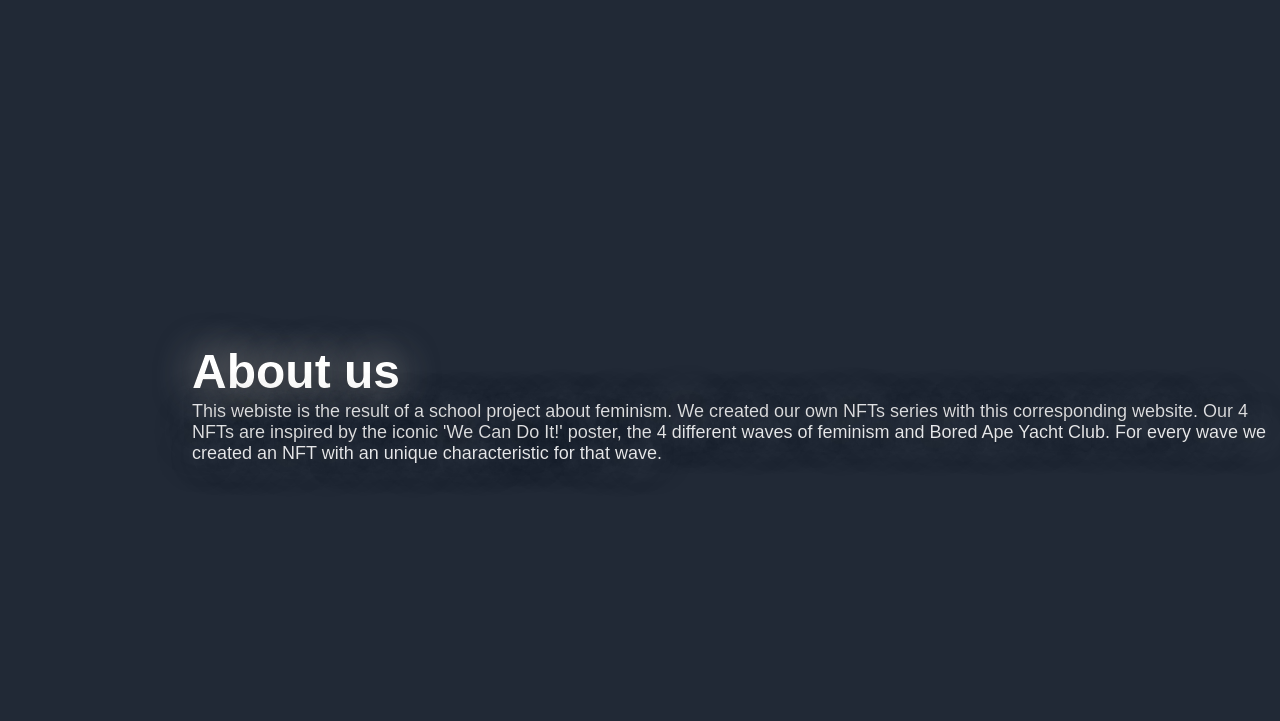
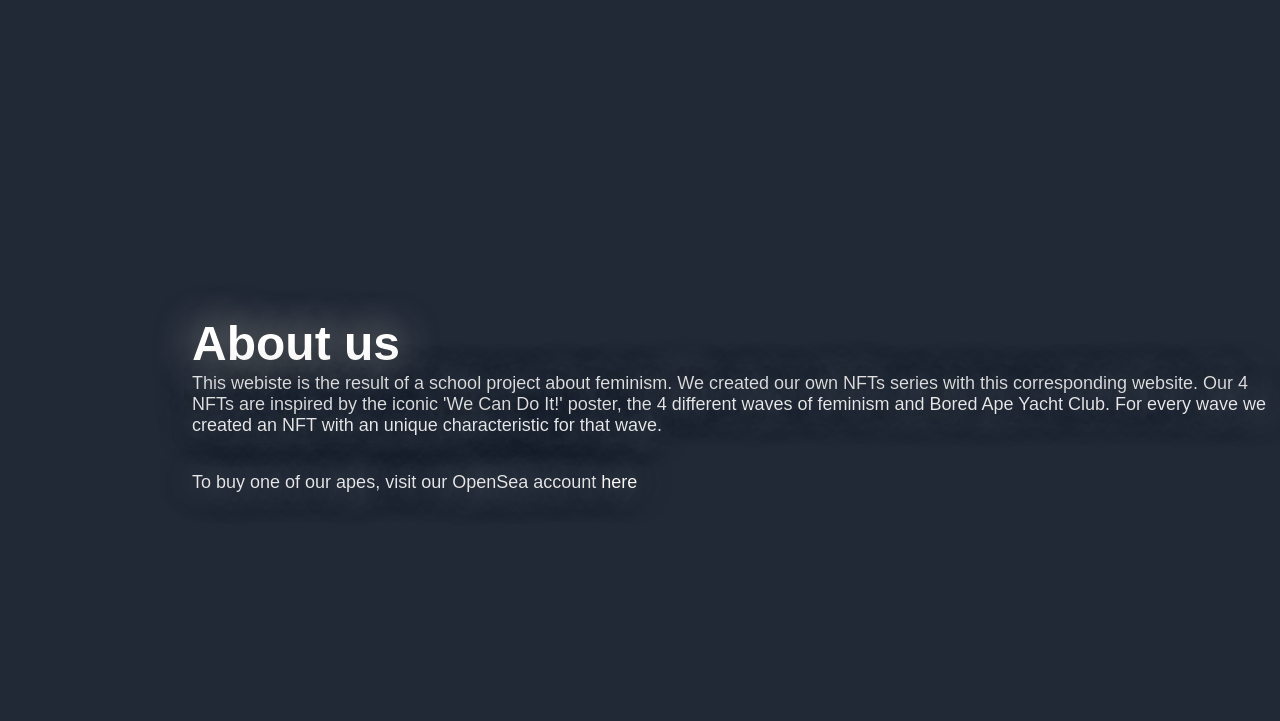
Before and after one commit to semoudeveldhuis/Empowering-Apes, a plain HTML site: page about.html in a window 1280 px wide. Shown: the part 79-800 px from the top of the page. Drawn offline with Linux system fonts and the light colour scheme.

Commit message:
Update about.html

```diff
--- a/about.html
+++ b/about.html
@@ -32,6 +32,8 @@
                 <p class="sidekick-text">This webiste is the result of a school project about feminism. We created our own NFTs series with this corresponding website.
 Our 4 NFTs are inspired by the iconic 'We Can Do It!' poster, the 4 different waves of feminism and Bored Ape Yacht Club. For every wave we created an NFT with an unique
 characteristic for    that wave.</p>
+                <p class="sidekick-text">To buy one of our apes, visit our OpenSea account <a href="https://opensea.io/EmpoweringApes">here</a>
+                </p>
             </div>
 
         </div>
```
